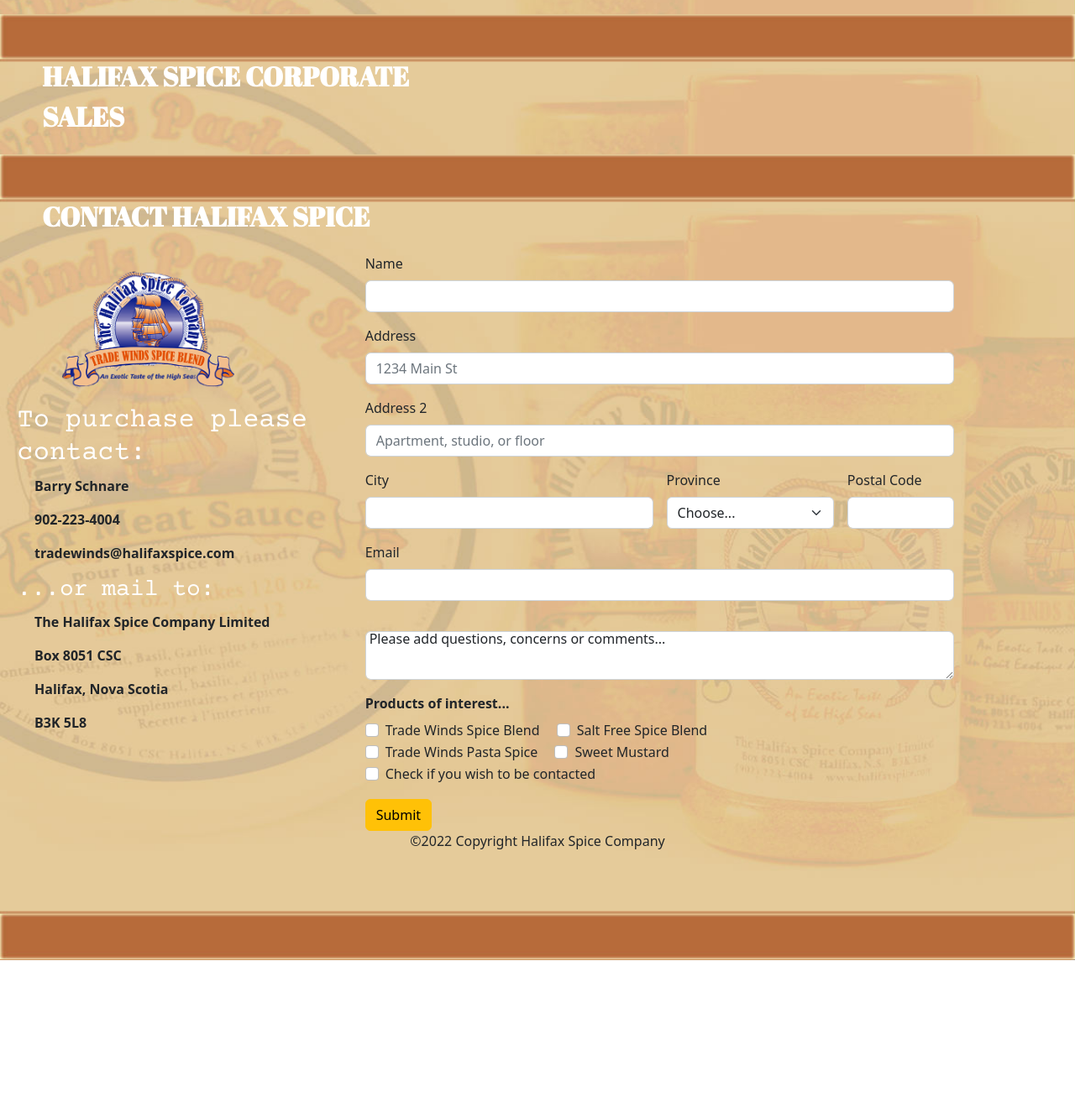
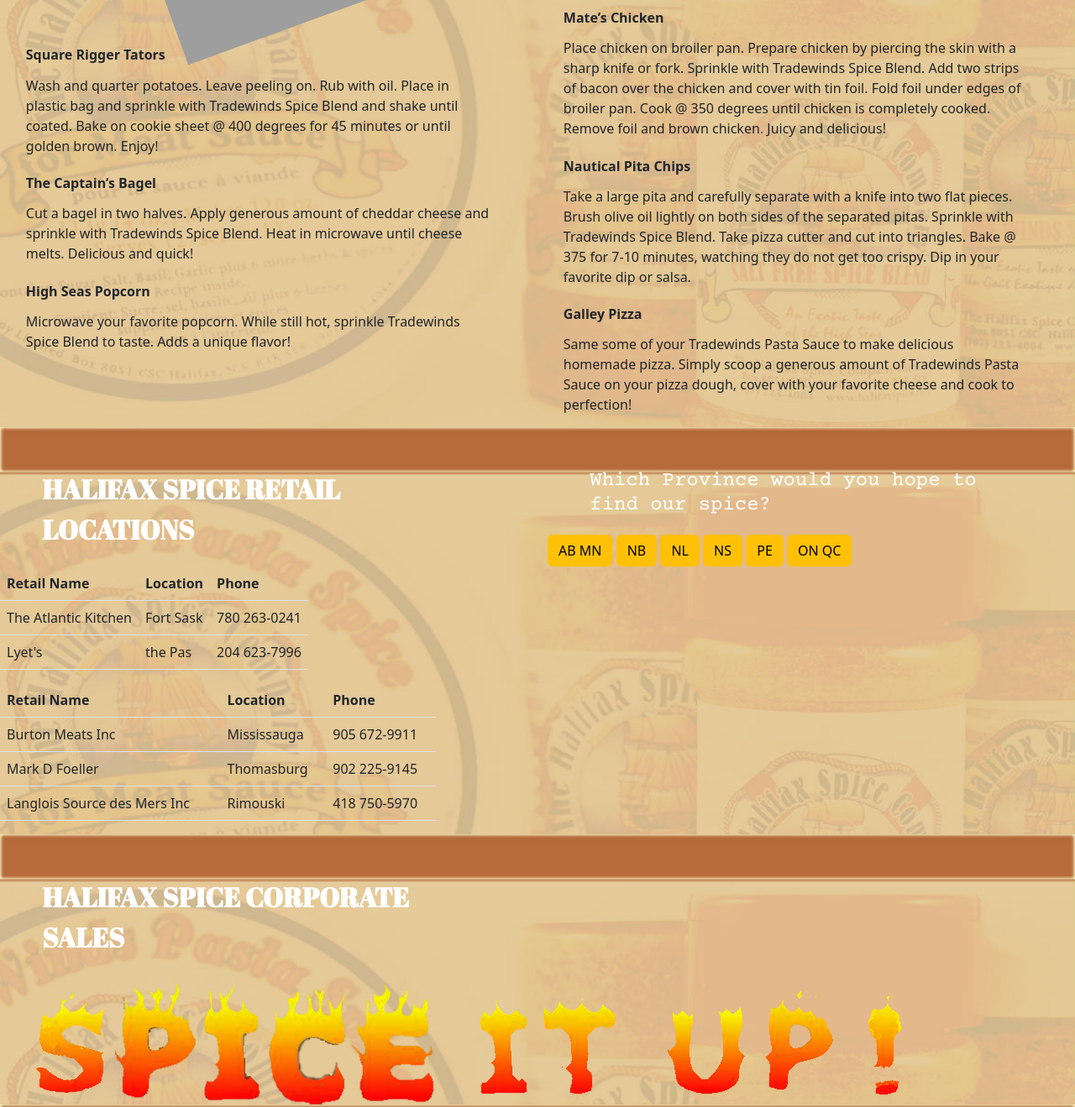
Before and after one commit to Jaggaroo/HSC, a plain HTML site: page index.html in a window 1280 px wide. Shown: the part 2042-3361 px from the top of the page at 84% size. Before the commit the page ends 3186 px from the top, so only its background shows below. Drawn offline with nearby package versions, Linux system fonts and the light colour scheme; grey boxes are pictures that could not be loaded.

Commit message:
Add files via upload

```diff
--- a/css/styles.css
+++ b/css/styles.css
@@ -12,6 +12,10 @@ td {
 
 p {
   padding: 0 10%;
+}
+
+dt, dd {
+  padding: 1% 5%;
 }
 
 .container-fluid {
@@ -60,12 +64,11 @@ p {
   margin: 1% 5%;
 }
 
-/* .oldscotia-image {
-  width: 40%;
-  margin: 0 30%;
-  rotate: 33deg;
+.prov-select {
+  padding: 8% 8% 2%;
 }
 
+/*
 .oldhalifax-image {
   width: 40%;
   margin: 0 30%;
@@ -91,6 +94,25 @@ p {
   margin: 5% 10%;
 }
 
+.spiceit-image {
+  width: auto;
+  margin: 0 10%;
+}
+
+.oldhalifax-image {
+  width: 40%;
+  rotate: -20deg;
+  margin: 1% 30%;
+}
+
+#albertamanitoba {
+  display: block;
+  }
+
+#contact p {
+  font-size: 1.5rem;
+}
+
 #floatingTextarea {
   margin: 20px 0 0;
 }
--- a/index.html
+++ b/index.html
@@ -14,6 +14,8 @@
   <script src="https://kit.fontawesome.com/fc23fcebca.js" crossorigin="anonymous"></script>
 
   <script src="https://cdn.jsdelivr.net/npm/@popperjs/core@2.11.6/dist/umd/popper.min.js" integrity="sha384-oBqDVmMz9ATKxIep9tiCxS/Z9fNfEXiDAYTujMAeBAsjFuCZSmKbSSUnQlmh/jp3" crossorigin="anonymous"></script>
+
+  <script type="text/javascript" src="js/script.js"></script>
 
 </head>
 
@@ -61,7 +63,7 @@
       </div>
       <div class="row">
         <div class="col-md-4">
-          <!-- <img class="oldhalifax-image" src="images/halifax-1750.jpg" alt="Halifax circa 1750"> -->
+
         </div>
         <div class="col-md-4">
           <img class="waterfront-image" src="images/waterfront.png" alt="Halifax Waterfront">
@@ -177,14 +179,135 @@
       <div class="col-md-6">
         <h1 class="big-heading">HALIFAX SPICE RECIPIES</h1>
       </div>
+      <div class="row">
+        <div class="col-md-6">
+          <table>
+            <tr>
+              <img class="oldhalifax-image" src="images/halifax1750.png" alt="Halifax circa 1750">
+            </tr>
+            <tr>
+              <dt>Square Rigger Tators</dt>
+              <dd>Wash and quarter potatoes. Leave peeling on. Rub with oil. Place in plastic bag and sprinkle with Tradewinds Spice Blend and shake until coated. Bake on cookie sheet @ 400 degrees for 45 minutes or until golden brown. Enjoy!</dd>
+            </tr>
+            <tr>
+              <dt>The Captain’s Bagel</dt>
+              <dd>Cut a bagel in two halves. Apply generous amount of cheddar cheese and sprinkle with Tradewinds Spice Blend. Heat in microwave until cheese melts. Delicious and quick!</dd>
+            </tr>
+            <tr>
+              <dt>High Seas Popcorn</dt>
+              <dd>Microwave your favorite popcorn. While still hot, sprinkle Tradewinds Spice Blend to taste. Adds a unique flavor!</dd>
+            </tr>
+          </table>
+        </div>
+        <div class="col-md-6">
+          <table>
+            <tr>
+              <dt>Seadog Omelet</dt>
+              <dd>Blend two eggs together in a bowl. Sprinkle a small amount of Tradewinds Spice Blend while mixing. Cook in a skillet on low heat and add cheese, bacon bits, onions and green peppers or your own favorite ingredients.</dd>
+            </tr>
+            <tr>
+              <dt>Mate’s Chicken</dt>
+              <dd>Place chicken on broiler pan. Prepare chicken by piercing the skin with a sharp knife or fork. Sprinkle with Tradewinds Spice Blend. Add two strips of bacon over the chicken and cover with tin foil. Fold foil under edges of broiler
+                pan. Cook @ 350 degrees until chicken is completely cooked. Remove foil and brown chicken. Juicy and delicious!</dd>
+            </tr>
+            <tr>
+              <dt>Nautical Pita Chips</dt>
+              <dd>Take a large pita and carefully separate with a knife into two flat pieces. Brush olive oil lightly on both sides of the separated pitas. Sprinkle with Tradewinds Spice Blend. Take pizza cutter and cut into triangles. Bake @ 375 for
+                7-10 minutes, watching they do not get too crispy. Dip in your favorite dip or salsa. </dd>
+            </tr>
+            <tr>
+              <dt>Galley Pizza</dt>
+              <dd>Same some of your Tradewinds Pasta Sauce to make delicious homemade pizza. Simply scoop a generous amount of Tradewinds Pasta Sauce on your pizza dough, cover with your favorite cheese and cook to perfection!</dd>
+            </tr>
+          </table>
+        </div>
+      </div>
     </div>
   </section>
 
   <section id="retail">
+
+    <script type="text/javascript">
+      function toggleabmn() {
+        var abmn = document.getElementById("albertamanitoba");
+        if (abmn.style.display = "none";) {
+          abmn.style.display = "block";
+        } else {
+          abmn.style.display = "none";
+        }
+      }
+    </script>
+
     <img class="bg-image" src="images/background.jpg" alt="Halifax Spice Background">
     <div class="row">
       <div class="col-md-6">
         <h1 class="big-heading">HALIFAX SPICE RETAIL LOCATIONS</h1>
+      </div>
+      <div class="col-md-6">
+        <h4 class="prov-select">Which Province would you hope to find our spice?</h4>
+        <button onclick="toggleabmn()" type="button" class="btn btn-warning">AB MN</button>
+        <button type="button" class="btn btn-warning">NB</button>
+        <button type="button" class="btn btn-warning">NL</button>
+        <button type="button" class="btn btn-warning">NS</button>
+        <button type="button" class="btn btn-warning">PE</button>
+        <button type="button" class="btn btn-warning" onclick="js/script.js/toggleonqc()">ON QC</button>
+      </div>
+    </div>
+
+    <div class="row">
+      <div class="col-md-5">
+        <table id="albertamanitoba" class="table">
+          <thead>
+            <tr>
+              <th scope="col">Retail Name</th>
+              <th scope="col">Location</th>
+              <th scope="col">Phone</th>
+            </tr>
+          </thead>
+          <tbody>
+            <tr>
+              <td>The Atlantic Kitchen</td>
+              <td>Fort Sask</td>
+              <td>780 263-0241</td>
+            </tr>
+            <tr>
+              <td>Lyet's</td>
+              <td>the Pas</td>
+              <td>204 623-7996</td>
+            </tr>
+          </tbody>
+        </table>
+      </div>
+    </div>
+
+    <div class="row">
+      <div class="col-md-5">
+        <table id="ontarioquebec" class="table">
+          <thead>
+            <tr>
+              <th scope="col">Retail Name</th>
+              <th scope="col">Location</th>
+              <th scope="col">Phone</th>
+            </tr>
+          </thead>
+          <tbody>
+            <tr>
+              <td>Burton Meats Inc</td>
+              <td>Mississauga</td>
+              <td>905 672-9911</td>
+            </tr>
+            <tr>
+              <td>Mark D Foeller</td>
+              <td>Thomasburg</td>
+              <td>902 225-9145</td>
+            </tr>
+            <tr>
+              <td>Langlois Source des Mers Inc</td>
+              <td>Rimouski</td>
+              <td>418 750-5970</td>
+            </tr>
+          </tbody>
+        </table>
       </div>
     </div>
   </section>
@@ -194,6 +317,11 @@
     <div class="row">
       <div class="col-md-6">
         <h1 class="big-heading">HALIFAX SPICE CORPORATE SALES</h1>
+      </div>
+    </div>
+    <div class="row">
+      <div class="col-md-4">
+        <img class="spiceit-image" src="images/SpiceIt.png" alt="Spice it up!">
       </div>
     </div>
   </section>
@@ -314,10 +442,9 @@
   </section>
 
   <footer id="footer">
-    <div class="container-fluid">
-      <!-- <i class="fa-solid fa-envelope footer-icon"></i> -->
-      <p>©2022 Copyright Halifax Spice Company</p>
-    </div>
+    <!-- <i class="fa-solid fa-envelope footer-icon"></i> -->
+    <p>©2022 Copyright Halifax Spice Company</p>
+
   </footer>
 
 </body>
--- /dev/null
+++ b/js/script.js
@@ -0,0 +1,58 @@
+// Button Toggle function
+
+
+// function toggleabmn() {
+//   let abmn = document.querySelector(".albertamanitoba");
+//   abmn.style.display = "none";
+// }
+
+
+
+
+// const abmn = document.getElementById("albertamanitoba");
+// const onqc = document.getElementById("ontarioquebec");
+// const nb = document.getElementById("newbrunswick");
+// const ns = document.getElementById("novascotia");
+
+// Alberta and Manitoba
+function toggleabmn() {
+  let abmn = document.getElementById(#albertamanitoba);
+  if (abmn.style.display = "none";) {
+    abmn.style.display = "block";
+  } else {
+      abmn.style.display = "none";
+  }
+}
+
+let abmn = document.querySelector(".albertamanitoba");
+ function toggleabmn() {
+   abmn.classList.toggle("hide");
+ }
+
+
+// Ontario and Quebec
+// toggleonqc.addEvntListener('click', function handleClick()) {
+//   // if (onqc.style.display === 'none') {
+//     abmn.style.display = 'none';
+//     // onqc.style.display = 'block'}
+// }
+
+// New Brunswick
+function togglenb() {
+
+}
+
+// Nova Scotia
+function togglens() {
+
+}
+
+// Newfoundland & Labrador
+function togglenl() {
+
+}
+
+// Prine Edward Island
+function togglepe() {
+
+}
```
Also changed, not shown: fonts/fire-flame-alphabet-vector/fire-flame-alphabet-cover.jpg (added), fonts/fire-flame-alphabet-vector/fire-flame-alphabet.svg (added), fonts/fire-flame-alphabet-vector/licence.txt (added), images/SpiceIt.png (added), 3 other files.
